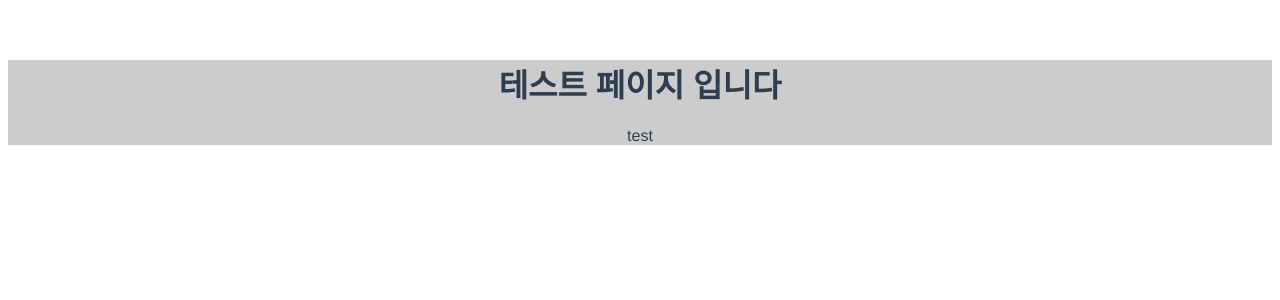
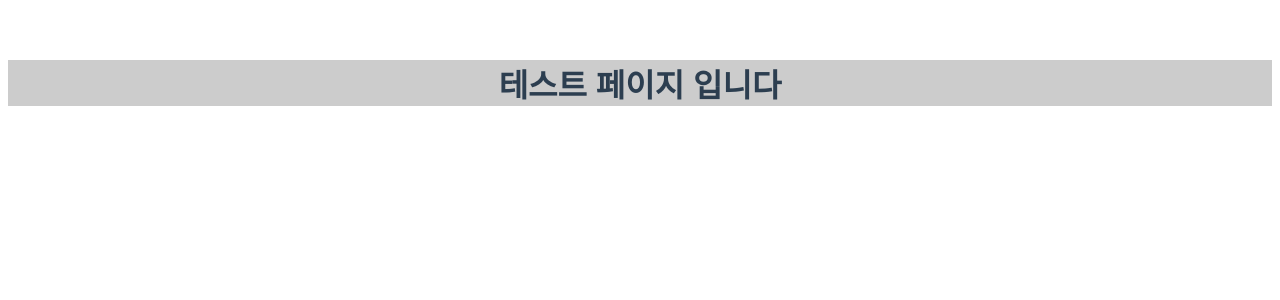
Before and after one commit to kimjiwon506/jwproject01, a Vue app: page /#/ in a window 1280 px wide. Shown: the top 300 px of the page. Built offline with nearby package versions, Linux system fonts and the light colour scheme.

Commit message:
Revert "fix:eslint,절대경로,prettier설정"
This reverts commit 0288d6b40f3b8c98e95feae07b7a834baeab5174.

```diff
--- a/package.json
+++ b/package.json
@@ -10,8 +10,7 @@
     "unit": "jest --config test/unit/jest.conf.js --coverage",
     "e2e": "node test/e2e/runner.js",
     "test": "npm run unit && npm run e2e",
-    "lint": "eslint --ext .js,.vue src",
-    "fix": "eslint --fix --ext .js,.vue src" ,
+    "lint": "eslint --ext .js,.vue src test/unit test/e2e/specs",
     "build": "node build/build.js"
   },
   "dependencies": {
--- a/src/components/Test.vue
+++ b/src/components/Test.vue
@@ -1,9 +1,6 @@
 <template>
   <div class="hello">
     <h1>{{ msg }}</h1>
-    <div>
-        <p>test</p>
-    </div>
   </div>
 </template>
 
```
Also changed, not shown: jsconfig.json (deleted, +0 -19 lines), .eslintrc.js.
